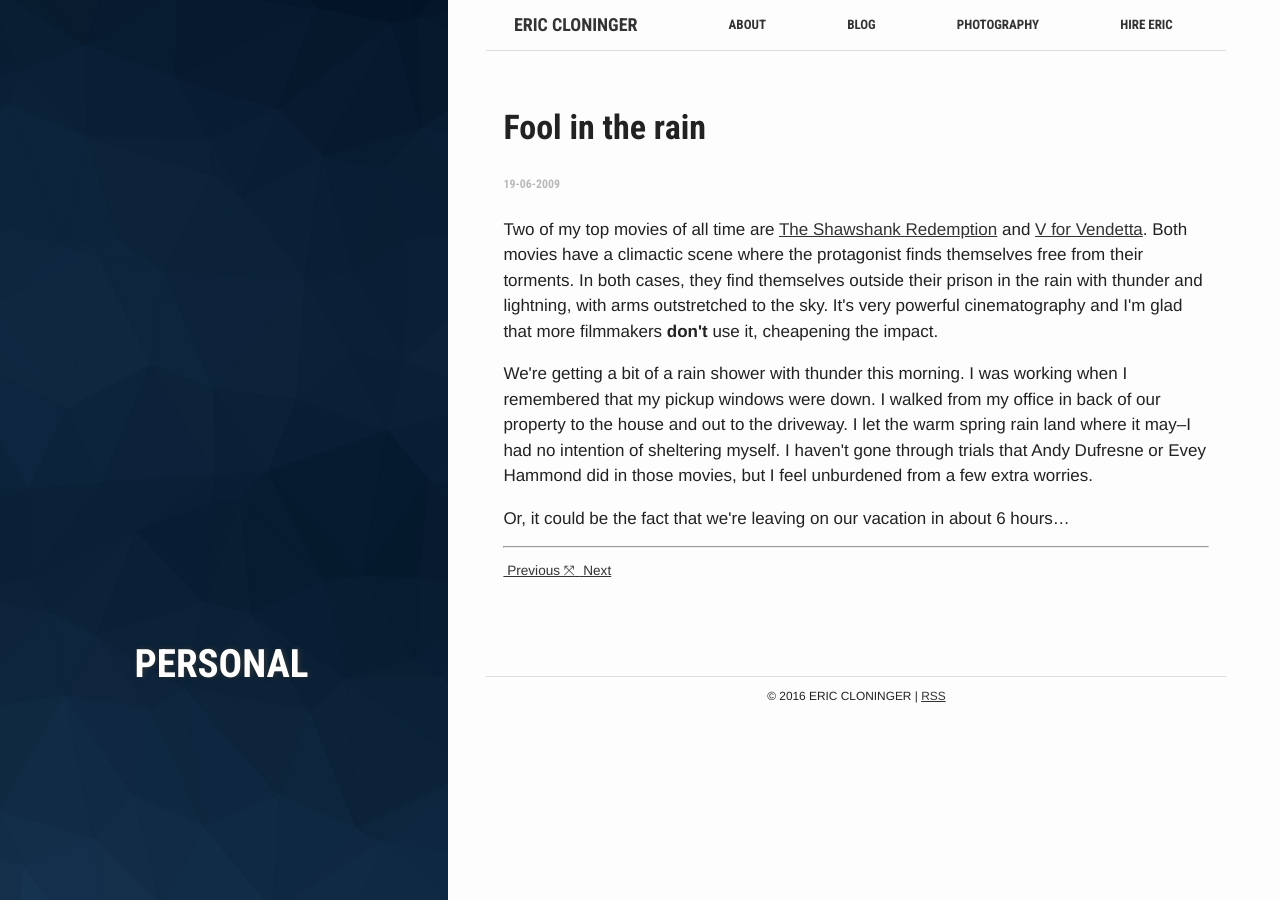
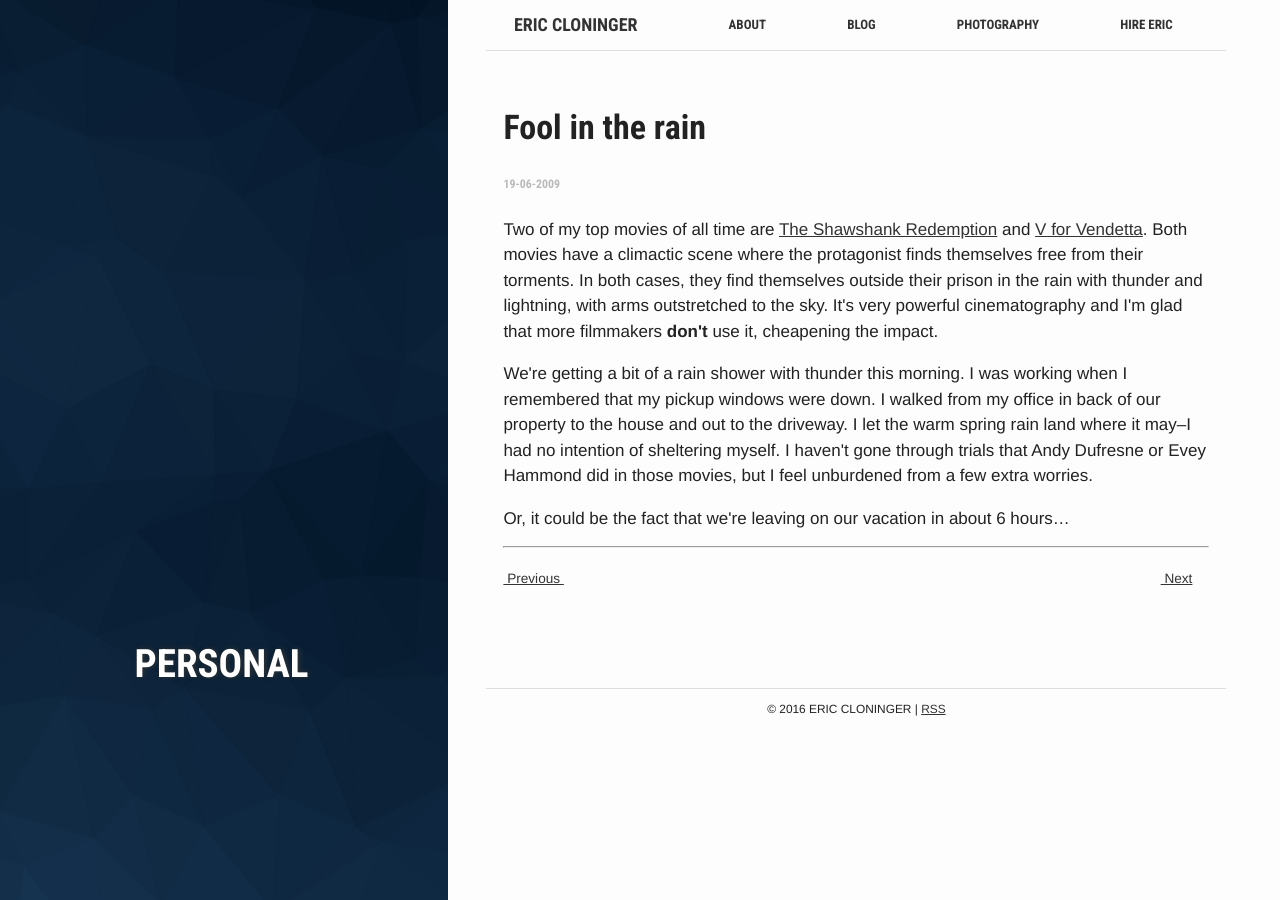
Before and after one commit to pierceray/ericcloninger.com, a Jekyll site: the page built from _posts/blog/2009-06-19-Fool-in-the-rain.html, in a window 1280 px wide. Built offline with Jekyll 4.4.1, drawn with Linux system fonts in a browser that asks for light colours; some web fonts are replaced.

Commit message:
Sept 27 - 9:00pm

```diff
--- a/_layouts/post.html
+++ b/_layouts/post.html
@@ -18,17 +18,16 @@ layout: default
 
     {{ content }}
 
+  </div>
+
+  <div class="prev-next">
     {% if page.previous.url or page.next.url %}
 <hr/>
 		{% if page.previous.url %}
-		  <a href="{{ page.previous.url }}" title="{{ page.previous.title }}">
-			<span class="link-to-post__prev">&nbsp;Previous&nbsp;&#10535;</span>
-		  </a>
+		  <p class="alignleft"><a href="{{ page.previous.url }}" title="{{ page.previous.title }}"><span class="link-to-post__prev">&nbsp;Previous&nbsp;</span></a></p>
 		{% endif %}
 		{% if page.next.url %}
-		  <a href="{{ page.next.url }}" title="{{ page.next.title }}">
-			<span class="link-to-post__next">&nbsp;Next</span>
-		  </a>
+		  <p class="alignright"><a href="{{ page.next.url }}" title="{{ page.next.title }}"><span class="link-to-post__next">&nbsp;Next</span></a></p>
 		{% endif %}
     {% endif %}
 
--- a/assets/_sass/_layout.scss
+++ b/assets/_sass/_layout.scss
@@ -195,7 +195,12 @@ a {
   height: 100vh;
 }
 
-
+.alignleft {
+	float: left;
+}
+.alignright {
+	float: right;
+}
 
 /*
 * Article
```
